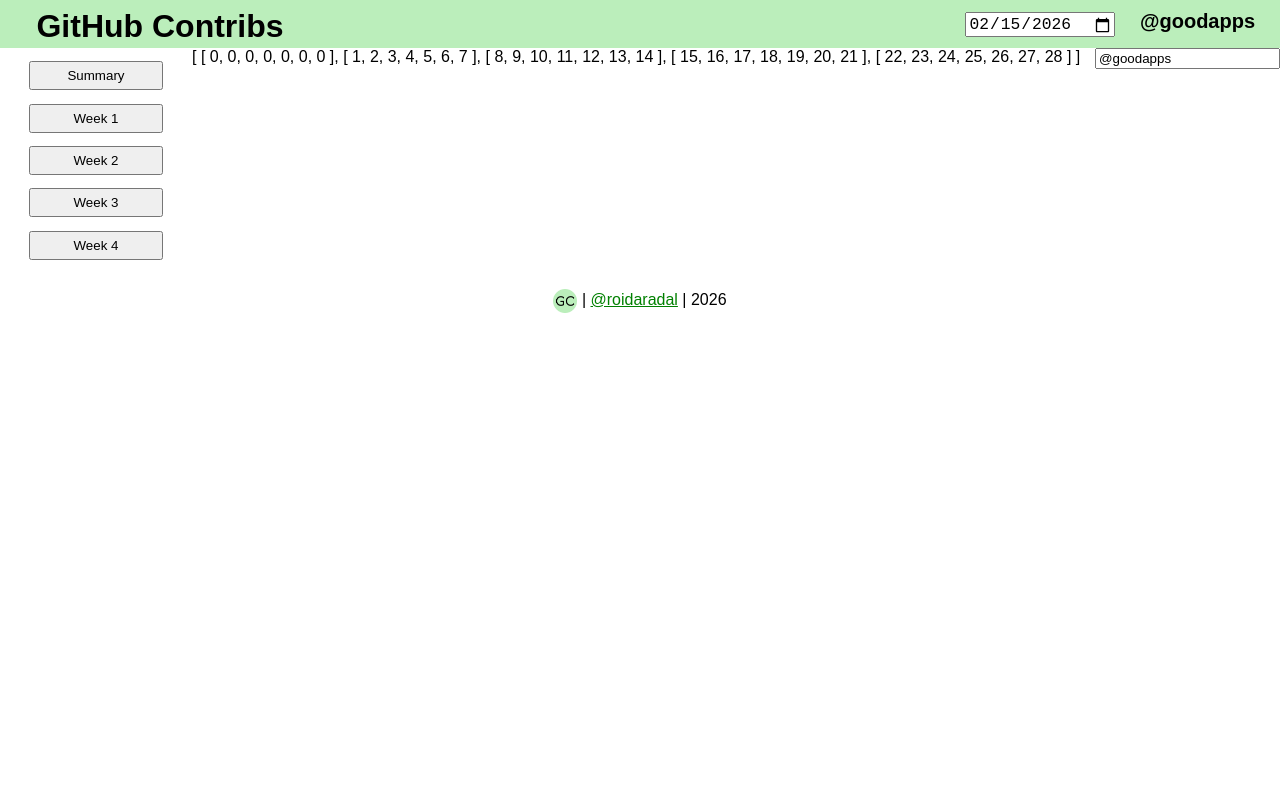
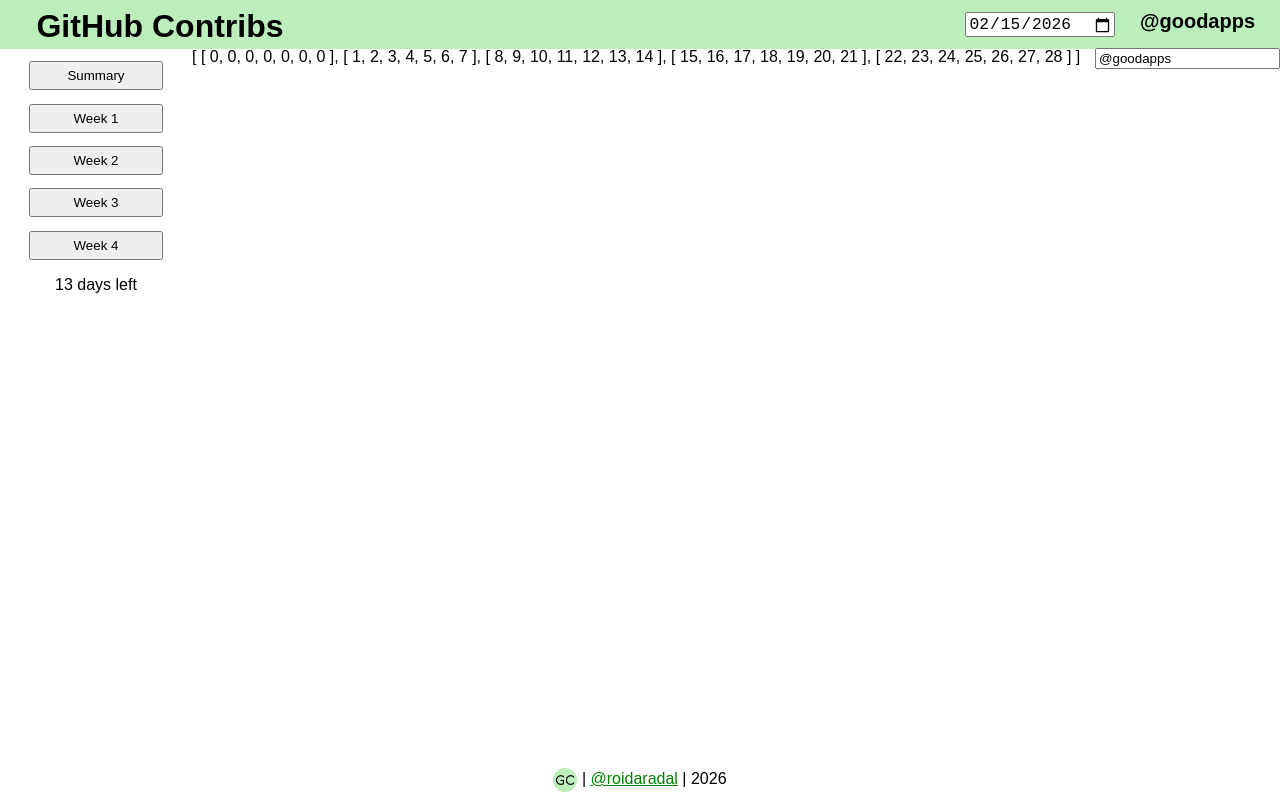
Before and after one commit to roidaradal/contribs-app, a Vue app: page / in a window 1280 px wide. Built offline with nearby package versions, Linux system fonts and the light colour scheme; no server answers.

Commit message:
Days left countdown

```diff
--- a/src/App.vue
+++ b/src/App.vue
@@ -5,10 +5,16 @@
 </script>
 
 <template>
-    <NavBar />
-    <Contribs />
-    <Footer />
+    <header><NavBar /></header>
+    <main><Contribs /></main>
+    <footer><Footer /></footer>
 </template>
 
 <style scoped>
+    header {
+        height: 3em;
+    }
+    main {
+        flex: 1;
+    }
 </style>
--- a/src/assets/main.css
+++ b/src/assets/main.css
@@ -3,3 +3,9 @@
     margin: 0; padding: 0;
     font-family: Arial, Helvetica, sans-serif;
 }
+
+#app {
+    display: flex;
+    flex-direction: column;
+    min-height: 100vh;
+}
--- a/src/components/Footer.vue
+++ b/src/components/Footer.vue
@@ -1,6 +1,5 @@
 <template>
     <div id="footer">
-
         <p>
             <img class="logo" alt="logo" title="GitHub Contribs" src="@/assets/logo.png" /> |
             <a href="https://github.com/roidaradal">@roidaradal</a> |
@@ -11,9 +10,8 @@
 
 <style scoped>
     #footer {
-        padding-top: 1em;
+        padding: 1em 0 0.5em;
         text-align: center;
-        clear: both;
 
         a, a:visited, a:hover, a:active {
             color: green;
--- a/src/components/NavBar.vue
+++ b/src/components/NavBar.vue
@@ -34,10 +34,8 @@
 
 <style lang="scss" scoped>
     #nav-bar {
-        margin: 0; padding: 0;
         background-color: #BEB;
         display: flex;
-        height: 3em;
 
         #title-box {
             flex: 0 0 25%;
--- a/src/components/Sidebar.vue
+++ b/src/components/Sidebar.vue
@@ -6,7 +6,12 @@
 
 <template>
     <button>Summary</button>
-    <button v-for="week of store.weeks">{{ week.name }}</button>
+    <button v-for="week of store.weeks">
+        {{ week.name }}
+    </button>
+    <p v-if="store.isCurrentMonth">
+        {{ store.daysLeft }} day{{ store.daysLeft == 1 ? '' : 's' }} left
+    </p>
 </template>
 
 <style scoped>
@@ -19,4 +24,8 @@
     button:hover {
         cursor: pointer;
     }
+    p {
+        margin-top: 1em;
+        text-align: center;
+    }
 </style>
--- a/src/stores/store.ts
+++ b/src/stores/store.ts
@@ -57,6 +57,14 @@
         })
         return weeks;
     });
+    const isCurrentMonth: ComputedRef<boolean> = computed(() => inputMonth.value == new Date().toISOString().slice(0,7));
+    const daysLeft: ComputedRef<number> = computed(() => {
+        if(!isCurrentMonth.value) return 0;
+        const today = new Date();
+        const lastDate = new Date(today.getFullYear(), today.getMonth()+1, 0).getDate();
+        console.log(lastDate, today.getMonth());
+        return lastDate - today.getDate();
+    });
 
 
     // Devs info
@@ -70,6 +78,7 @@
 
     return {
         inputDate, inputMonth, monthWeeks, weeks,
+        isCurrentMonth, daysLeft,
         devs, devsList, devsURL,
     }
 })
```
